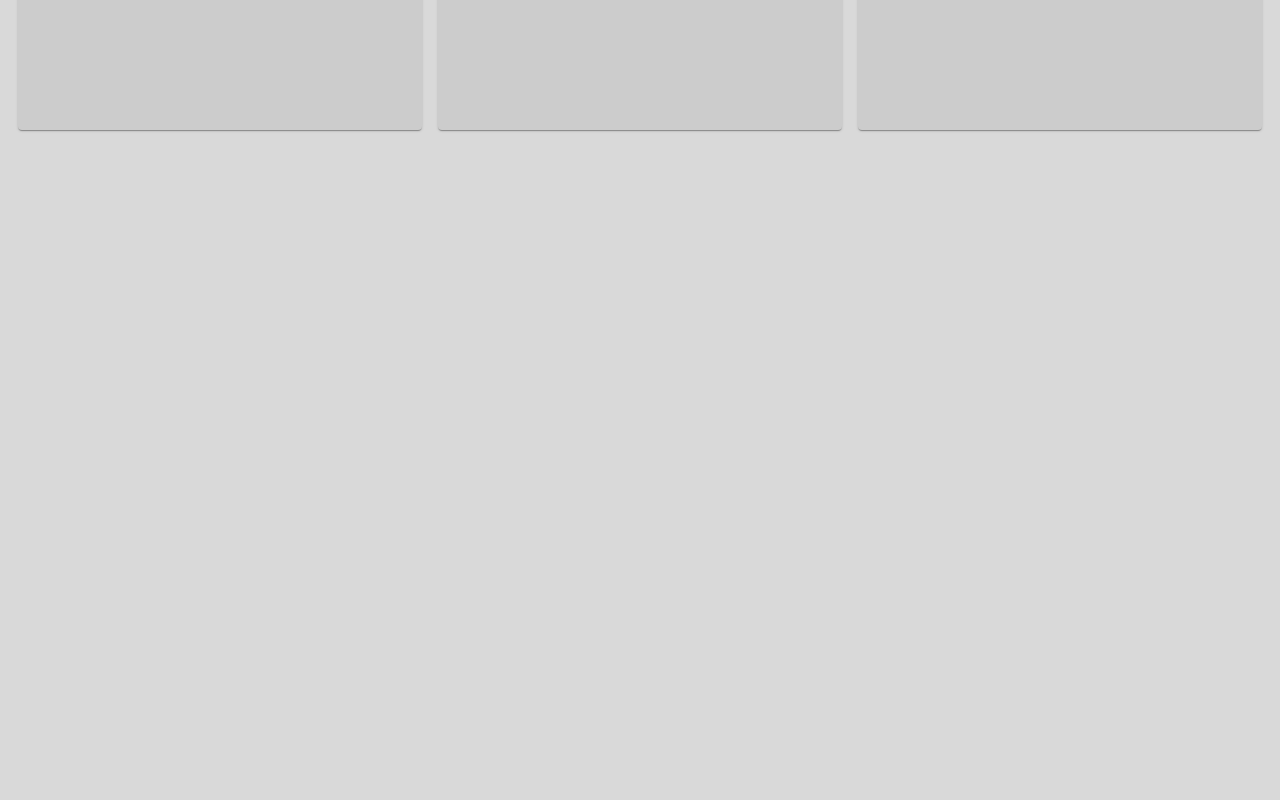
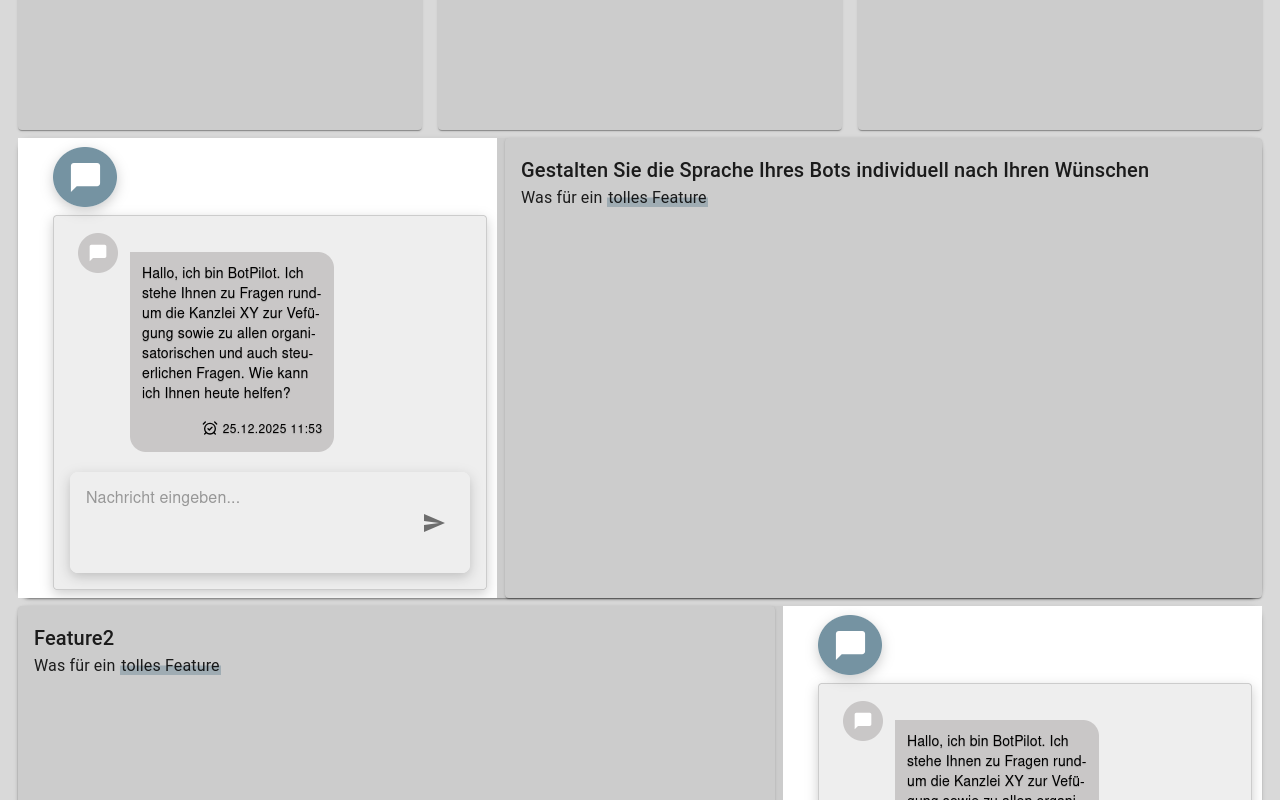
Before and after one commit to normanboettcher/bot-pilot-landing, a React (Vite) app: page / in a window 1280 px wide. Shown: the part 1220-2020 px from the top of the page. Before the commit the page ends 1360 px from the top, so only its background shows below. Built offline with nearby package versions, Linux system fonts and the light colour scheme.

Commit message:
[normanboettcher#20] Added - Features component v1

```diff
--- a/src/App.tsx
+++ b/src/App.tsx
@@ -8,6 +8,7 @@ import ContactUsButton from './components/buttons/ContactUs.tsx';
 import Advantages from './components/advantages/Advantages.tsx';
 import WelcomeParagraphHeading from './components/welcome/WelcomeParagraphHeading.tsx';
 import WelcomeParagraphContent from './components/welcome/WelcomeParagraphContent.tsx';
+import Features from './components/features/Features.tsx';
 
 function App() {
   return (
@@ -32,6 +33,7 @@ function App() {
           />
           <ContactUsButton />
           <Advantages />
+          <Features />
         </Box>
       </AppTheme>
     </>
--- /dev/null
+++ b/src/components/features/Features.tsx
@@ -0,0 +1,54 @@
+import React from 'react';
+import type { Feature } from './domain/Feature.ts';
+import TextDecoration from '../decoration/TextDecoration.tsx';
+import { Stack } from '@mui/material';
+import useResponsive from '../../core/useResponsive.ts';
+import FeaturesCard from './FeaturesCard.tsx';
+import featureImage from '../../assets/images/feature1.png';
+
+const features: Feature[] = [
+  {
+    title: 'Gestalten Sie die Sprache Ihres Bots individuell nach Ihren Wünschen',
+    imageUrl: featureImage,
+    content: (
+      <span>
+        Was für ein <TextDecoration>tolles Feature</TextDecoration>
+      </span>
+    ),
+  },
+  {
+    title: 'Feature2',
+    imageUrl: featureImage,
+    content: (
+      <span>
+        Was für ein <TextDecoration>tolles Feature</TextDecoration>
+      </span>
+    ),
+  },
+  {
+    title: 'Feature3',
+    imageUrl: featureImage,
+    content: (
+      <span>
+        Was für ein <TextDecoration>tolles Feature</TextDecoration>
+      </span>
+    ),
+  },
+];
+
+const Features = () => {
+  const { isMobile } = useResponsive();
+  return (
+    <Stack direction={'column'} p={1} spacing={1}>
+      {features.map((feature, index) => (
+        <FeaturesCard
+          key={index}
+          direction={isMobile ? 'column' : index % 2 === 0 ? 'row' : 'row-reverse'}
+          feature={feature}
+        />
+      ))}
+    </Stack>
+  );
+};
+
+export default Features;
--- /dev/null
+++ b/src/components/features/FeaturesCard.tsx
@@ -0,0 +1,48 @@
+import React from 'react';
+import { Box, Card, CardContent, Stack, Typography } from '@mui/material';
+import type { Feature } from './domain/Feature.ts';
+
+interface Props {
+  feature: Feature;
+  direction: 'row' | 'row-reverse' | 'column';
+}
+
+const FeaturesCard: React.FC<Props> = ({ feature, direction }) => {
+  const { title, imageUrl, content } = feature;
+  console.log(`imageUrl: ${imageUrl} `);
+  return (
+    <Stack direction={direction} spacing={2}>
+      <Box
+        sx={{
+          width: '100%',
+          borderRadius: 3,
+          boxShadow: 2,
+          backgroundColor: 'background.paper',
+        }}
+      >
+        <Stack
+          direction={direction !== 'column' ? direction : 'column'}
+          spacing={1}
+          width={'100%'}
+        >
+          <Box
+            component={'img'}
+            src={imageUrl}
+            alt={'title'}
+            sx={{
+              backgroundImage: `url(${feature.imageUrl})`,
+            }}
+          />
+          <Card sx={{ width: '100%' }}>
+            <CardContent>
+              <Typography variant="h6">{title}</Typography>
+              <Typography variant="body1">{content}</Typography>
+            </CardContent>
+          </Card>
+        </Stack>
+      </Box>
+    </Stack>
+  );
+};
+
+export default FeaturesCard;
--- /dev/null
+++ b/src/components/features/domain/Feature.ts
@@ -0,0 +1,7 @@
+import React from 'react';
+
+export interface Feature {
+  imageUrl: string;
+  title: string;
+  content: React.ReactNode | string;
+}
--- a/src/declaration.d.ts
+++ b/src/declaration.d.ts
@@ -2,3 +2,8 @@ declare module '*.jpg' {
   const value: string;
   export default value;
 }
+
+declare module '*.png' {
+  const value: string;
+  export default value;
+}
```
Also changed, not shown: src/assets/images/feature1.png (added).
